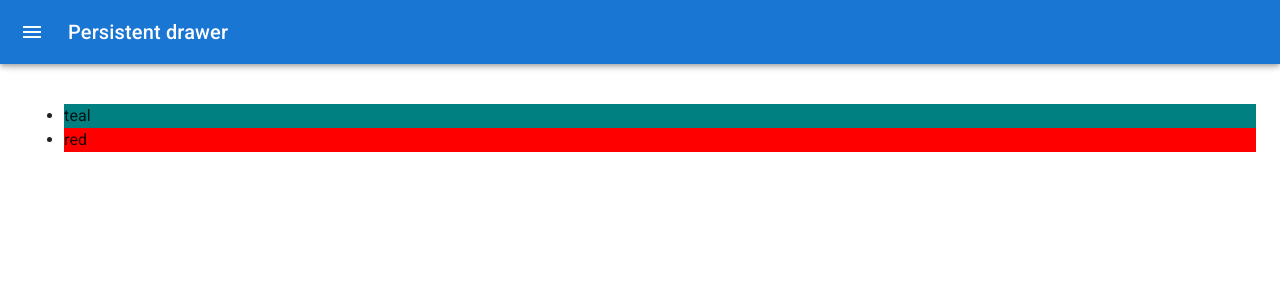
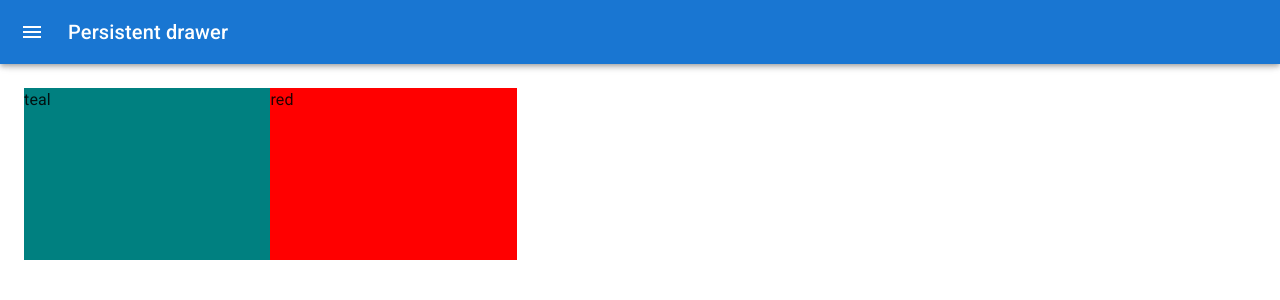
Before and after one commit to YeonghunKO/color-palatte-project, a React (Create React App) app: page /palette/new in a window 1280 px wide. Shown: the top 300 px of the page. Built offline with nearby package versions, Linux system fonts and the light colour scheme; a web font is replaced by a local one.

Commit message:
:seedling:NEW COMPONENT: Add DraggableColorBox

```diff
--- a/src/assets/styles/CreateNewPalette.style.js
+++ b/src/assets/styles/CreateNewPalette.style.js
@@ -27,6 +27,7 @@ const bounce = keyframes`
 const Main = styled('main', { shouldForwardProp: prop => prop !== 'open' })(
   ({ theme, open }) => ({
     flexGrow: 1,
+    height: 'calc( 100vh - 64px )',
     padding: theme.spacing(3),
     transition: theme.transitions.create('margin', {
       easing: theme.transitions.easing.sharp,
--- a/src/assets/styles/DraggableColorBox.style.js
+++ b/src/assets/styles/DraggableColorBox.style.js
@@ -0,0 +1,14 @@
+import styled from '@emotion/styled';
+
+const DraggableColorDiv = styled.div`
+  width: 20%;
+  height: 25%;
+  margin: 0 auto;
+  display: inline-block;
+  position: relative;
+  cursor: pointer;
+  margin-bottom: -3.5px;
+  background-color: ${props => props.color};
+`;
+
+export { DraggableColorDiv };
--- a/src/components/DraggableColorBox.js
+++ b/src/components/DraggableColorBox.js
@@ -1,5 +1,10 @@
-function DraggableColorBox() {
-    return (  );
+import { DraggableColorDiv } from '../assets/styles/DraggableColorBox.style';
+import { memo } from 'react';
+
+function DraggableColorBox(props) {
+  console.log('draggable');
+  const { color } = props;
+  return <DraggableColorDiv color={color}>{color}</DraggableColorDiv>;
 }
 
-export default DraggableColorBox;
+export default memo(DraggableColorBox);
--- a/src/pages/CreateNewPalette.js
+++ b/src/pages/CreateNewPalette.js
@@ -1,6 +1,9 @@
-import { useState } from 'react';
+import uuid from 'react-uuid';
+
+import { useState, useMemo, useEffect } from 'react';
 
 import { useTheme } from '@mui/material/styles';
+
 import Box from '@mui/material/Box';
 import Drawer from '@mui/material/Drawer';
 import CssBaseline from '@mui/material/CssBaseline';
@@ -12,6 +15,8 @@ import MenuIcon from '@mui/icons-material/Menu';
 import ChevronLeftIcon from '@mui/icons-material/ChevronLeft';
 
 import { Button } from '@mui/material';
+
+import chroma from 'chroma-js';
 
 import { ChromePicker } from 'react-color';
 
@@ -27,7 +32,7 @@ import {
   drawerWidth,
 } from '../assets/styles/CreateNewPalette.style';
 
-import chroma from 'chroma-js';
+import DraggableColorBox from '../components/DraggableColorBox';
 
 const getColorByLuminance = currentColor => {
   return chroma(currentColor).luminance() >= 0.58
@@ -124,13 +129,9 @@ function CreateNewPalette(props) {
       </Drawer>
       <Main open={open}>
         <DrawerHeader />
-        <ul>
-          {colors.map(color => (
-            <li key={color} style={{ background: color }}>
-              {color}
-            </li>
-          ))}
-        </ul>
+        {colors.map(color => (
+          <DraggableColorBox key={uuid()} color={color} />
+        ))}
       </Main>
     </Box>
   );
```
Also changed, not shown: 1 other file (tests, documents, lock files or other folders).
